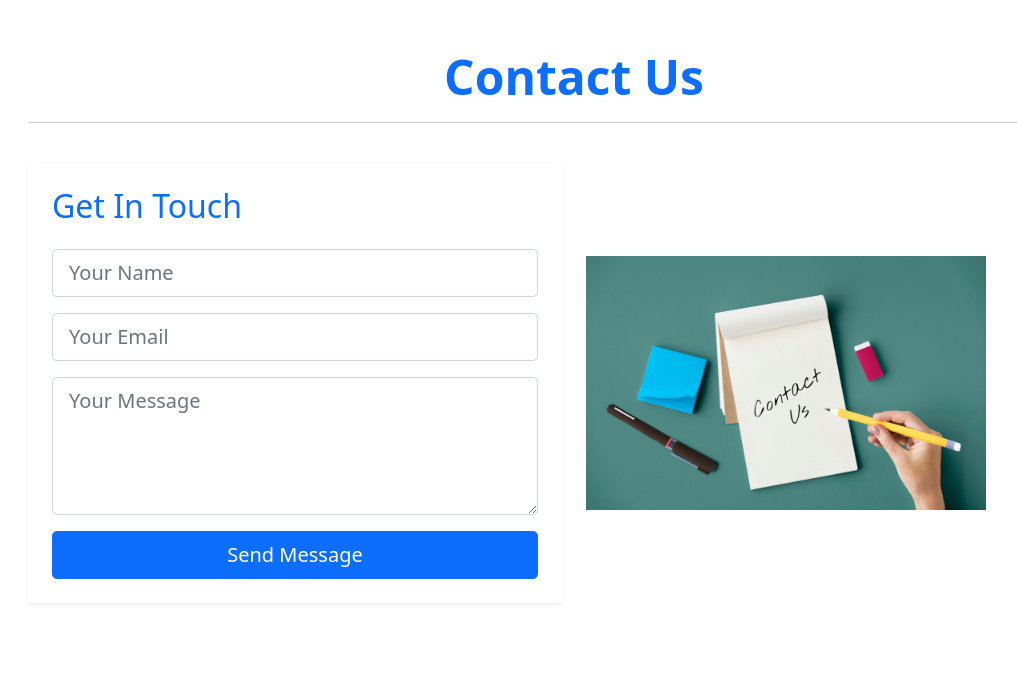
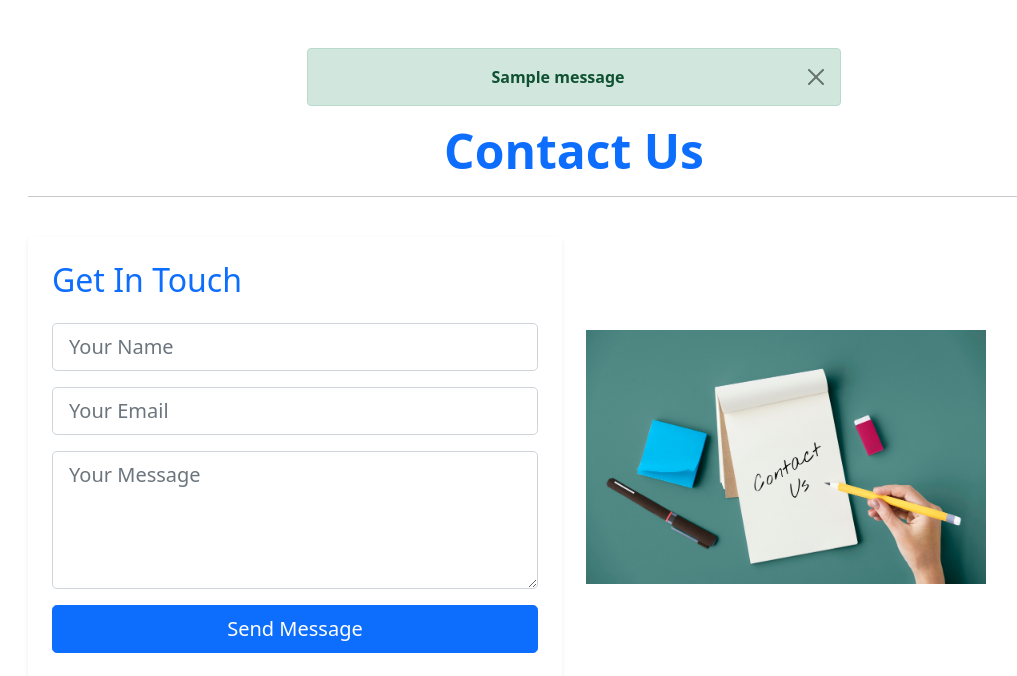
Before and after one commit to coderpravin/Employee_Manament_API, a Django app: page /app/contact-page in a window 1280 px wide. Shown: the part 67-743 px from the top of the page, without its empty margins (66-1083 px from the left). Run offline with Django 5.2, Linux system fonts and the light colour scheme; one stand-in notice (Sample message) is shown.

Commit message:
feat:Added contact enquiry models for user enquiry

```diff
--- a/app/templates/contact.html
+++ b/app/templates/contact.html
@@ -7,6 +7,20 @@
 
 {% block content %}
 <div class="container mt-5 mb-5">
+
+    {% if messages %}
+    <div class="row">
+        <div class="col-md-6 mx-auto">
+            {% for message in messages %}
+            <div class="alert alert-{{ message.tags }} alert-dismissible fade show text-center" role="alert">
+                <strong>{{ message }}</strong>
+                    <button type="button" class="btn-close" data-bs-dismiss="alert" aria-label="Close"></button>
+            </div>
+
+            {% endfor %}
+        </div>
+    </div>
+    {% endif %}
 
     <div class="row mb-4">
         <div class="col-12 text-center">
@@ -20,20 +34,23 @@
         <div class="col-md-6">
             <div class="card p-4 shadow-sm border-0">
                 <h2 class="mb-4 text-primary">Get In Touch</h2>
-                <form>
+                <form method="post" {% url "contact-page" %}>
+                    {% csrf_token %}
                     <div class="mb-3">
-                        <input type="text" class="form-control form-control-lg" placeholder="Your Name">
+                        <input type="text" class="form-control form-control-lg" name="user_name" placeholder="Your Name">
                     </div>
 
                     <div class="mb-3">
-                        <input type="email" class="form-control form-control-lg" placeholder="Your Email">
+                        <input type="email" class="form-control form-control-lg" name="user_email" placeholder="Your Email">
                     </div>
 
                     <div class="mb-3">
-                        <textarea class="form-control form-control-lg" rows="4" placeholder="Your Message"></textarea>
+                        <textarea class="form-control form-control-lg" rows="4" name="user_text" placeholder="Your Message"></textarea>
                     </div>
 
-                    <button class="btn btn-primary btn-lg w-100">Send Message</button>
+                    <button type= "submit" class="btn btn-primary btn-lg w-100">
+                        Send Message
+                    </button>
                 </form>
 
             </div>
--- a/app/views.py
+++ b/app/views.py
@@ -1,5 +1,5 @@
 from django.shortcuts import render, get_object_or_404, redirect
-from employeeapp.models import Department, Salary, Employee
+from employeeapp.models import Department, Salary, Employee, ContactEnquiry
 from django.contrib import messages
 from decimal import Decimal
 from django.core.paginator import Paginator
@@ -124,7 +124,20 @@ def base_view(request):
     return render(request, 'base.html')
 
 def contact_page(request):
+    if request.method == "POST":
+        username = request.POST.get("user_name")
+        useremail = request.POST.get("user_email")
+        usertext = request.POST.get("user_text")
+
+        if username and useremail and usertext:
+            ContactEnquiry.objects.create(name = username, email = useremail, message = usertext)
+
+            messages.success(request, "Your message submiited successfully")
+            return redirect('contact-page')
+
     return render(request, 'contact.html')
+
+
 
 def about_page(request):
     return render(request, 'about.html')
```
Also changed, not shown: employeeapp/admin.py (+12 -1 lines), employeeapp/models.py (+7 -0 lines), db.sqlite3, employeeapp/migrations/0002_contactenquiry_alter_employee_department.py (added).
